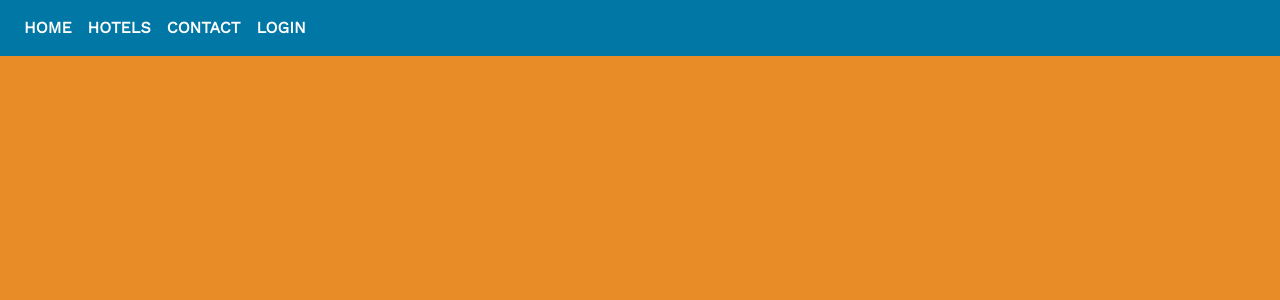
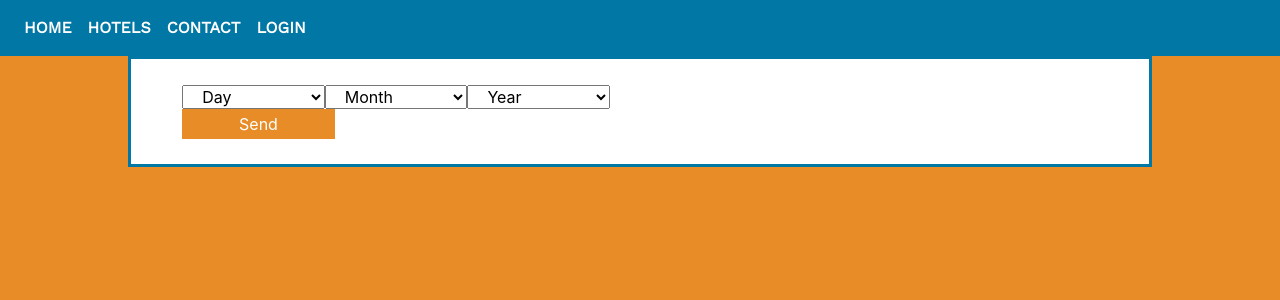
Before and after one commit to mofilof/project-exam-2020, a React (Create React App) app: page /booking in a window 1280 px wide. Shown: the top 300 px of the page. Built offline with nearby package versions, Linux system fonts and the light colour scheme.

Commit message:
Pick a date

```diff
--- a/src/App.js
+++ b/src/App.js
@@ -8,7 +8,7 @@ import Contact from './components/contact/Contact';
 import Menu from './components/nav/Menu';
 import Login from './components/nav/Login';
 import Admin from './components/nav/admin/Admin';
-//import HotelList from './components/home/HotelList';
+import HotelResult from './components/hotels/HotelResult';
 //import SearchHotels from './components/home/SearchHotels';
 import Welcome from './components/nav/Welcome';
 import AdminUser from './components/nav/admin/AdminUser';
@@ -25,6 +25,7 @@ function App() {
               <Route path="/" exact component={Home} />
               <Route path="/home" component={Home} />
               <Route path="/hotels" component={HotelList} />
+              <Route path="/booking" component={HotelResult} />
               <Route path="/contact" component={Contact} />
               <Route path="/admin" component={Admin} />
               <Route path="/login" component={Login} />
--- a/src/components/contact/Contact.js
+++ b/src/components/contact/Contact.js
@@ -1,7 +1,7 @@
 import React from "react";
 import { useForm } from "react-hook-form";
 import * as yup from "yup";
-import Button from "react-bootstrap/Button";
+//import Button from "react-bootstrap/Button";
 //import Form from "react-bootstrap/Form";
 
 const schema = yup.object().shape({
@@ -66,7 +66,7 @@ function Contact() {
             className="messageArea col" name="textMessage" placeholder="Message" ref={register()} />
           {errors.textMessage && <p className="contactError">{errors.textMessage.message}</p>}
 
-          <button className="col submitInput mybtn" type="submit" onClick={submitFormData}>Send</button>
+          <button className="col mybtn" type="submit" onClick={submitFormData}>Send</button>
         </form>
 
       </main>
--- a/src/components/contact/Success.js
+++ b/src/components/contact/Success.js
@@ -1,9 +1,10 @@
 import React from 'react';
+import { Link } from 'react-router-dom';
 
 function Success() {
   return (
     <main>
-      <h1>Thank you for your message!</h1>
+      <h1>Have a nice day!</h1>
     </main>
   )
 }
--- a/src/components/hotels/HotelResult.js
+++ b/src/components/hotels/HotelResult.js
@@ -1,37 +1,128 @@
-import React, { useEffect, useState } from "react";
-import { useParams } from "react-router-dom";
-import { BASE_URL } from "../../constants/api";
+import React from "react";
+import { useForm } from "react-hook-form";
+//import * as yup from "yup";
+
+/*
+const schema = yup.object().shape({
+  fullName: yup.string().required("Your name is required.")
+    .min(2, "Minimum two characters"),
+  email: yup
+    .string()
+    .email("Enter valid email.")
+    .required("We need your email."),
+  textMessage: yup.string().required("Ops, that message is to short.")
+    .min(2, "Minimum two characters.")
+    .max(100, "Maximun 100 characters."),
+});
+ */
 
 function HotelResult() {
-  const [hotels, setHotels] = useState([]);
-  const [filteredHotels, setFilteredHotels] = useState([]);
+  /*   const { register, handleSubmit, errors } = useForm({
+      validationSchema: schema
+    }); */
 
-  const url = BASE_URL + "establishments";
-  const options = { headers };
+  const [dateD, setDateD] = React.useState("");
+  const [dateM, setDateM] = React.useState("");
+  const [dateY, setDateY] = React.useState("");
 
-  useEffect(() => {
-    fetch(url, options)
-      .then((response) => response.json())
-      .then((json) => {
-        console.table(json);
-        setHotels(json);
-        setFilteredHotels(json);
-      })
-      .catch((error) => console.log(error));
-  }, []);
-
-  function displayHotels() {
-    if (loading) {
-      return (<p>Loading hotels...</p>;)
+  const dateDValue = (event) => {
+    setDateD(event.target.value);
+  }
+  const dateMValue = (event) => {
+    setDateM(event.target.value);
+  }
+  const dateYValue = (event) => {
+    setDateY(event.target.value);
   }
 
 
+  function submitBooking() {
+    console.log(dateD + '.' + dateM + '.' + dateY)
+    sessionStorage.setItem('dateD', dateD);
+    sessionStorage.setItem('dateM', dateM);
+    sessionStorage.setItem('dateY', dateY);
+    window.location.href = '/success';
+  }
 
   return (
+    <>
+      <main>
         <div>
-        {displayHotels()}
+          <div>
+            <form className="col-sm-6 row" >
+
+              <select onChange={dateDValue}
+                className="dtg col" name="day" >
+                <option>Day</option>
+                <option value="01">01</option>
+                <option value="02">02</option>
+                <option value="03">03</option>
+                <option value="04">04</option>
+                <option value="05">05</option>
+                <option value="06">06</option>
+                <option value="07">07</option>
+                <option value="08">08</option>
+                <option value="09">09</option>
+                <option value="10">10</option>
+                <option value="11">11</option>
+                <option value="12">12</option>
+                <option value="13">13</option>
+                <option value="14">14</option>
+                <option value="15">15</option>
+                <option value="16">16</option>
+                <option value="17">17</option>
+                <option value="18">18</option>
+                <option value="19">19</option>
+                <option value="20">20</option>
+                <option value="21">21</option>
+                <option value="22">22</option>
+                <option value="23">23</option>
+                <option value="24">24</option>
+                <option value="25">25</option>
+                <option value="26">26</option>
+                <option value="27">27</option>
+                <option value="28">28</option>
+                <option value="29">29</option>
+                <option value="30">30</option>
+                <option value="31">31</option>
+              </select>
+
+              <select onChange={dateMValue}
+                className="dtg col" name="month" >
+                <option>Month</option>
+                <option value="01">01</option>
+                <option value="02">02</option>
+                <option value="03">03</option>
+                <option value="04">04</option>
+                <option value="05">05</option>
+                <option value="06">06</option>
+                <option value="07">07</option>
+                <option value="08">08</option>
+                <option value="09">09</option>
+                <option value="10">10</option>
+                <option value="11">11</option>
+                <option value="12">12</option>
+              </select>
+
+              <select type="submit" onChange={dateYValue}
+                className="dtg col" name="year" >
+                <option>Year</option>
+                <option value="2020">2020</option>
+                <option value="2020">2021</option>
+                <option value="2020">2022</option>
+              </select>
+            </form>
+            <button className="col-sm-2 mybtn" onClick={submitBooking}>Send</button>
           </div>
-    )
+
+          <div className="col">
+
+          </div>
+        </div>
+
+      </main>
+    </>
+  );
 }
 
 export default HotelResult;
--- a/src/components/nav/Login.js
+++ b/src/components/nav/Login.js
@@ -1,6 +1,6 @@
-import React, { useRef } from "react";
+import React, {/* useRef */ } from "react";
 //import { useForm, useState } from "react-hook-form";
-import Button from "react-bootstrap/Button";
+//import Button from "react-bootstrap/Button";
 //import Form from "react-bootstrap/Form";
 import { Link } from "react-router-dom";
 
--- a/src/components/nav/admin/Admin.js
+++ b/src/components/nav/admin/Admin.js
@@ -1,7 +1,7 @@
 import React from "react";
-import { useForm } from "react-hook-form";
-import Button from "react-bootstrap/Button";
-import Form from "react-bootstrap/Form";
+//import { useForm } from "react-hook-form";
+//import Button from "react-bootstrap/Button";
+//import Form from "react-bootstrap/Form";
 import { Link } from "react-router-dom";
 
 const Admin = () => {
--- a/src/components/nav/admin/AdminUser.js
+++ b/src/components/nav/admin/AdminUser.js
@@ -7,16 +7,9 @@ function AdminUser() {
   const formEmail = sessionStorage.getItem('formEmail');
   const formText = sessionStorage.getItem('formText');
 
-  const formResults = [formName, formEmail, formText];
+  const formResults = [<b>Name: </b>, formName,
+  <b>Email: </b>, formEmail, <b>Message: </b>, formText];
   console.log(formResults);
-
-  /*
-  <button onclick="myFunction()">Try it</button>
-    function myFunction() {
-      var para = document.createElement("P");
-      para.innerHTML = "This is a paragraph.";
-      document.getElementById("myDIV").appendChild(para);
-    } */
 
   return (
     <main>
@@ -29,12 +22,16 @@ function AdminUser() {
         {formResults.map((contact, messages) => {
           return (
 
-            <div key={messages}>
-              <p>{contact}</p>
-            </div>
-          )
+            <>
+              <div key={messages}>
+                <p>{contact}</p>
+              </div>
+            </>)
+
         })}
       </div>
+
+
     </main>
   )
 }
```
Also changed, not shown: src/components/hotels/SearchHotels.js (+1 -30 lines), src/components/nav/Menu.js (+0 -12 lines). Lines whose indentation alone changed are shown as unchanged.
